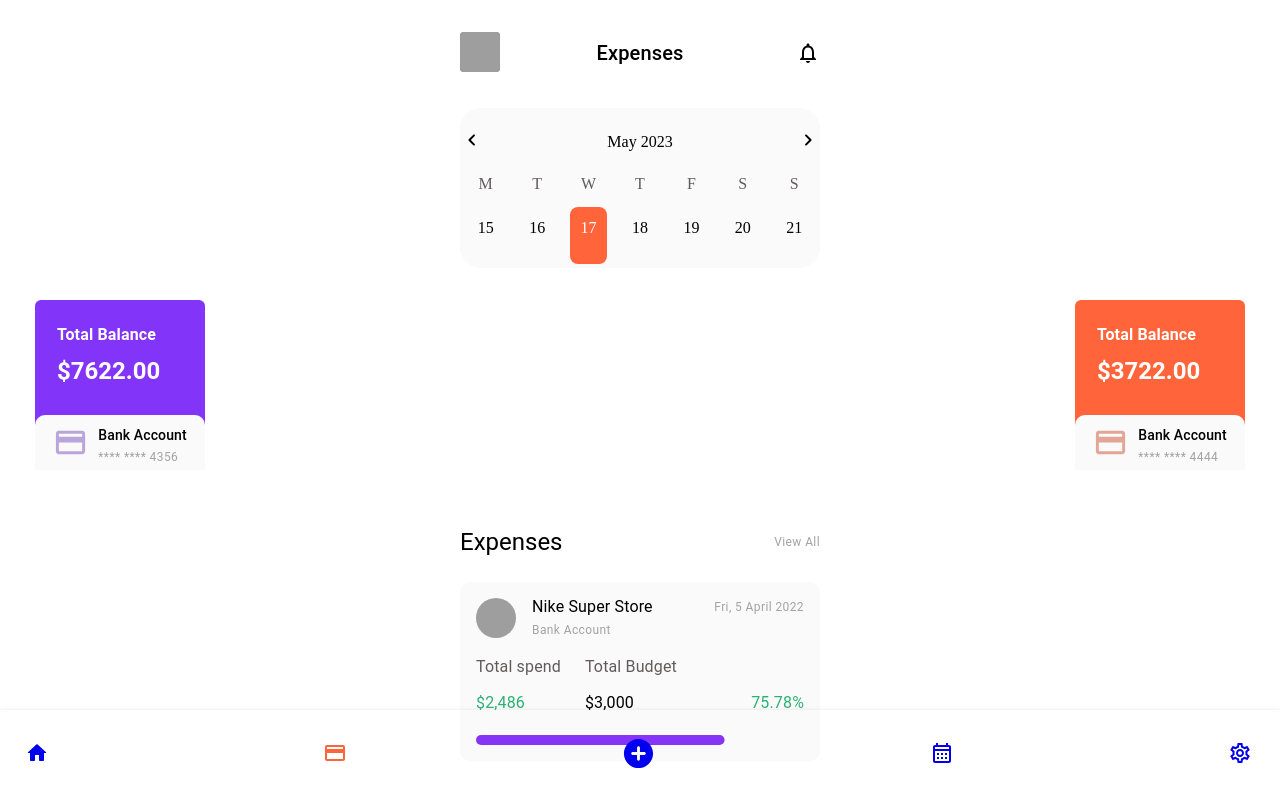
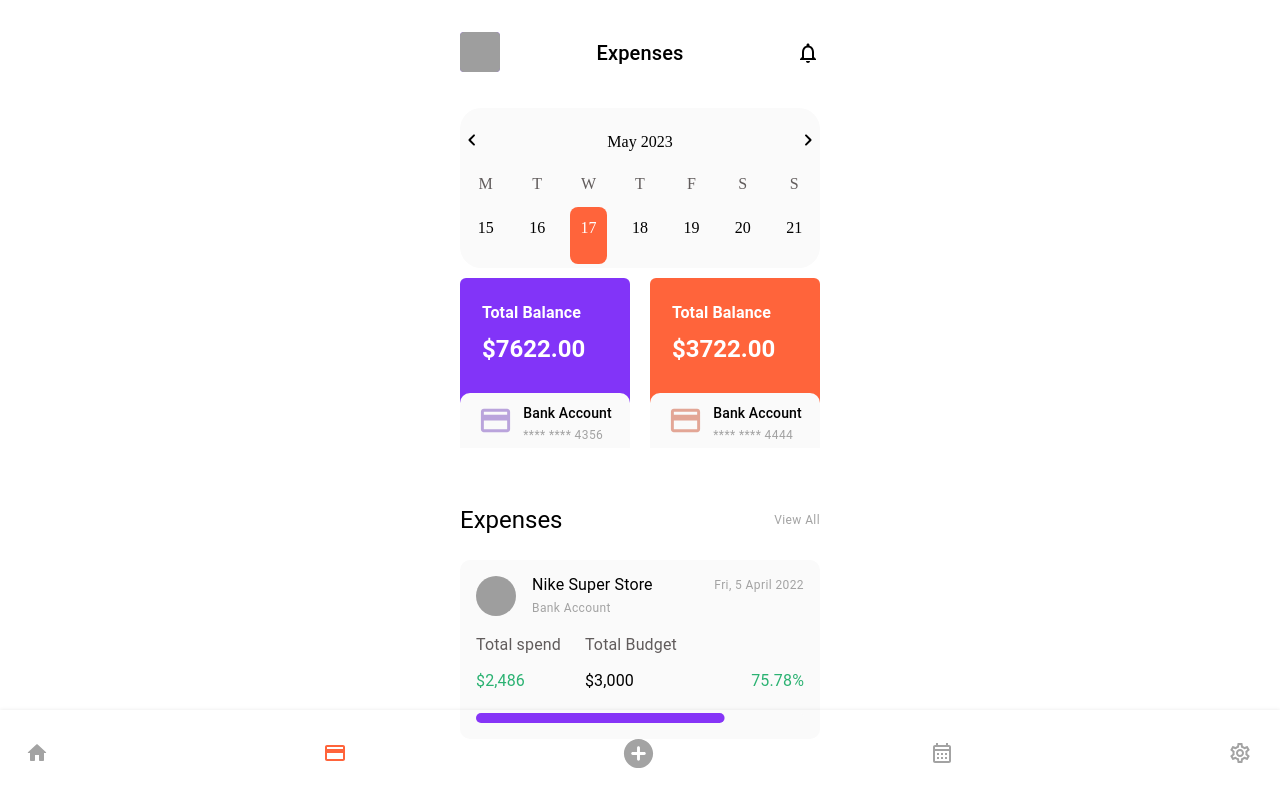
Before and after one commit to veryGlad/budget-app, a React (Create React App) app: page /expenses in a window 1280 px wide. Built offline with nearby package versions, Linux system fonts and the light colour scheme; grey boxes are pictures that could not be loaded.

Commit message:
Stylefixes

```diff
--- a/src/components/CardsWithTotalBalance.tsx
+++ b/src/components/CardsWithTotalBalance.tsx
@@ -11,7 +11,13 @@ const CardsWithTotalBalance = () => {
   }));
 
   return (
-    <Box display={'flex'} justifyContent={'space-between'} marginTop={'32px'}>
+    <Box
+      display={'flex'}
+      justifyContent={'space-between'}
+      marginTop={'32px'}
+      maxWidth={360}
+      margin={'0 auto'}
+    >
       {bankAccounts.map((card, index) => (
         <TotalBalanceCard
           totalBalance={card.cardBalance}
--- a/src/components/Footer.tsx
+++ b/src/components/Footer.tsx
@@ -8,6 +8,8 @@ import SettingsOutlinedIcon from '@mui/icons-material/SettingsOutlined';
 import { Link, NavLink } from 'react-router-dom';
 
 const StyledLink = styled(NavLink)`
+  color: #a3a3a3;
+
   :visited {
     color: #a3a3a3;
   }
```
